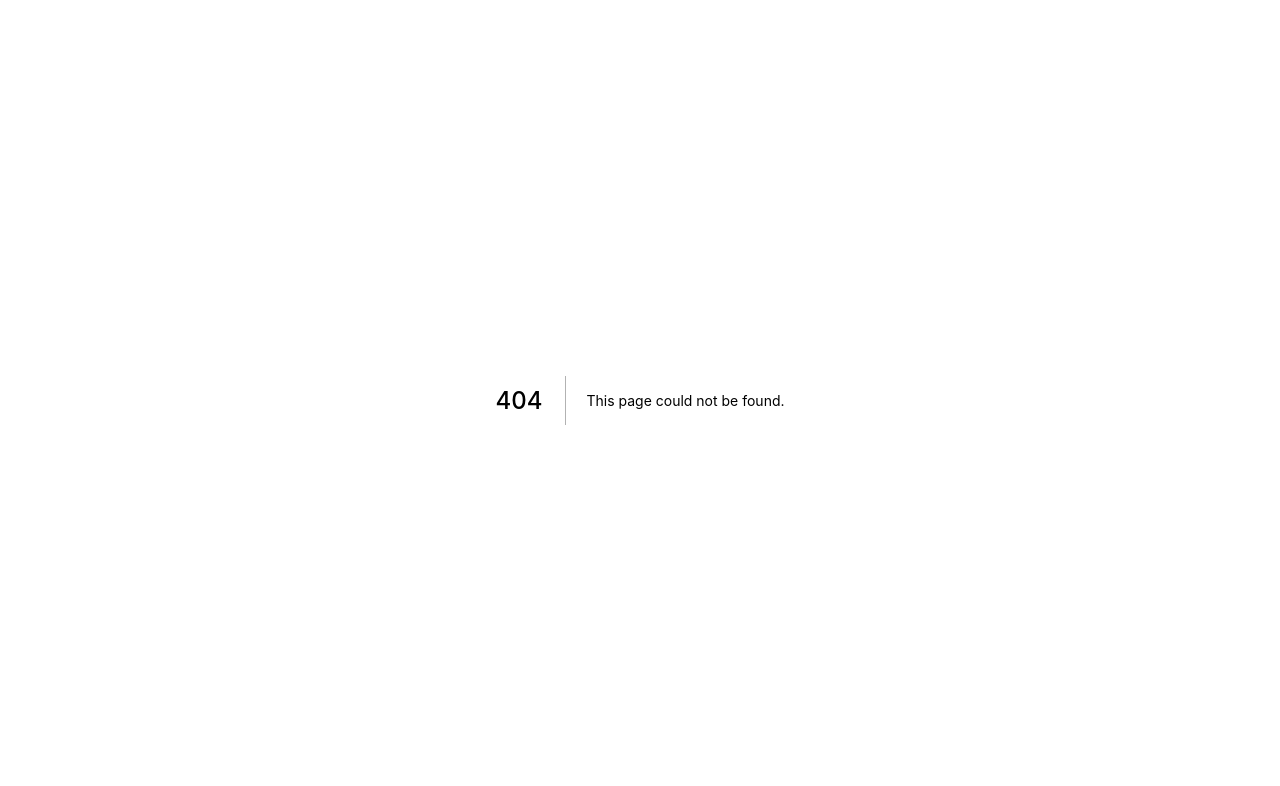
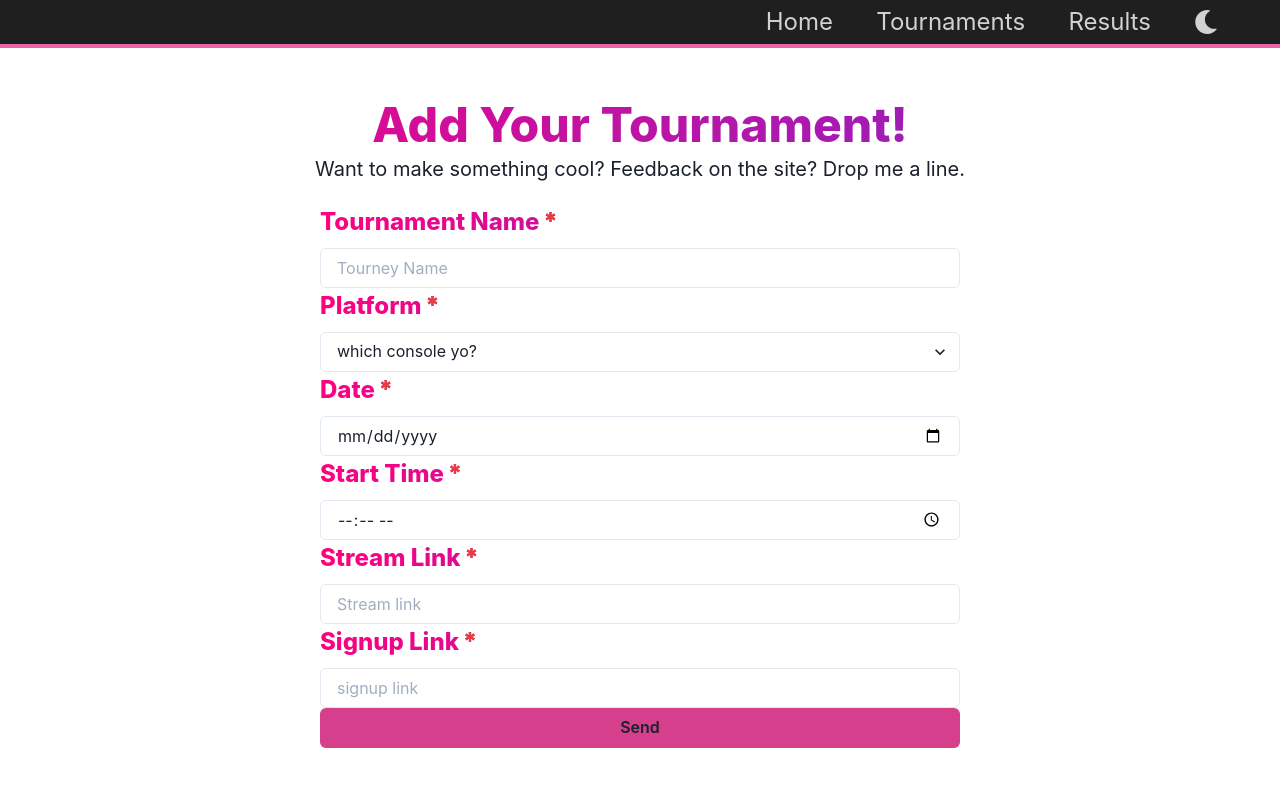
Before and after one commit to donovangg/melty-tournaments, a Next.js app: page /create-tournament in a window 1280 px wide. Before the commit this address had no page. Shown: the top 786 px of the page. Built offline with nearby package versions, Linux system fonts and the light colour scheme.

Commit message:
add tournament form page

```diff
--- /dev/null
+++ b/pages/create-tournament.js
@@ -0,0 +1,123 @@
+import React from "react";
+import Layout from "../components/Layout";
+
+import {
+  Flex,
+  Box,
+  Text,
+  FormControl,
+  Heading,
+  FormLabel,
+  Input,
+  FormErrorMessage,
+  FormHelperText,
+  Textarea,
+  Button,
+  Select,
+} from "@chakra-ui/react";
+
+export default function createTournament() {
+  return (
+    <Layout>
+      <Flex height="90vh" flexDir="column">
+        <Box mt={12}>
+          <Heading
+            fontSize="5xl"
+            textAlign="center"
+            bgGradient="linear(to-l, #7928CA, #FF0080)"
+            bgClip="text"
+            fontWeight="extrabold"
+          >
+            Add Your Tournament!
+          </Heading>
+          <Text fontSize="xl" textAlign="center">
+            Want to make something cool? Feedback on the site? Drop me a line.
+          </Text>
+        </Box>
+        <Flex
+          m="auto"
+          width={["90vw", "90vw", "50vw", "50vw"]}
+          justifyContent="flex-start"
+          alignItems="center"
+        >
+          <Flex as="form" flex="1" flexDir="column" alignItems="center">
+            <FormControl id="first-name" isRequired>
+              <FormLabel
+                bgGradient="linear(to-l, #7928CA, #FF0080)"
+                bgClip="text"
+                fontWeight="extrabold"
+                fontSize="2xl"
+              >
+                Tournament Name
+              </FormLabel>
+              <Input placeholder="Tourney Name" />
+            </FormControl>
+            <FormControl id="last-name" isRequired>
+              <FormLabel
+                bgGradient="linear(to-l, #7928CA, #FF0080)"
+                bgClip="text"
+                fontWeight="extrabold"
+                fontSize="2xl"
+              >
+                Platform
+              </FormLabel>
+              <Select placeholder="which console yo?">
+                <option value="ps4/ps5">PS4/PS5</option>
+                <option value="pc">PC</option>
+                <option value="switch">Switch</option>
+                <option value="xbox">Xbone</option>
+              </Select>
+            </FormControl>
+            <FormControl id="date" isRequired>
+              <FormLabel
+                bgGradient="linear(to-l, #7928CA, #FF0080)"
+                bgClip="text"
+                fontWeight="extrabold"
+                fontSize="2xl"
+              >
+                Date
+              </FormLabel>
+              <Input type="date" />
+            </FormControl>
+            <FormControl id="time" isRequired>
+              <FormLabel
+                bgGradient="linear(to-l, #7928CA, #FF0080)"
+                bgClip="text"
+                fontWeight="extrabold"
+                fontSize="2xl"
+              >
+                Start Time
+              </FormLabel>
+              <Input type="time" />
+            </FormControl>
+            <FormControl id="time" isRequired>
+              <FormLabel
+                bgGradient="linear(to-l, #7928CA, #FF0080)"
+                bgClip="text"
+                fontWeight="extrabold"
+                fontSize="2xl"
+              >
+                Stream Link
+              </FormLabel>
+              <Input type="url" placeholder="Stream link" />
+            </FormControl>
+            <FormControl id="time" isRequired>
+              <FormLabel
+                bgGradient="linear(to-l, #7928CA, #FF0080)"
+                bgClip="text"
+                fontWeight="extrabold"
+                fontSize="2xl"
+              >
+                Signup Link
+              </FormLabel>
+              <Input type="url" placeholder="signup link" />
+            </FormControl>
+            <Button width="100%" backgroundColor="pink.500" type="submit">
+              Send
+            </Button>
+          </Flex>
+        </Flex>
+      </Flex>
+    </Layout>
+  );
+}
```
Also changed, not shown: pages/results.js (+8 -10 lines), pages/tournaments.js (+22 -2 lines).
